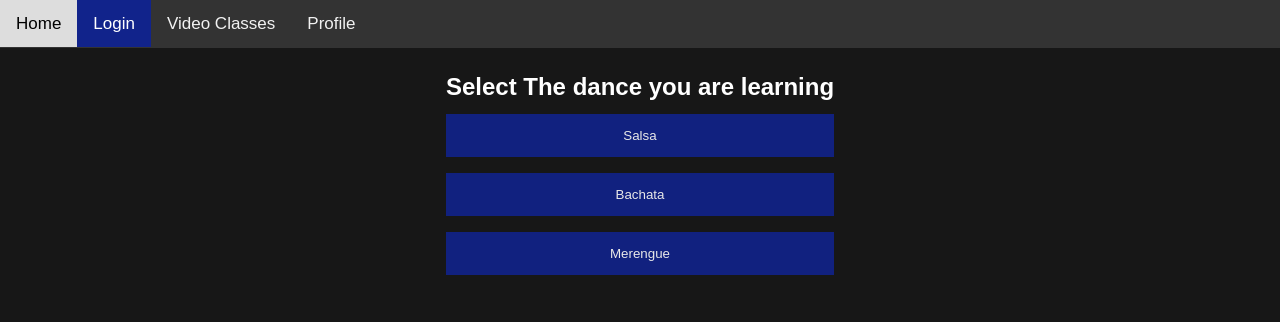
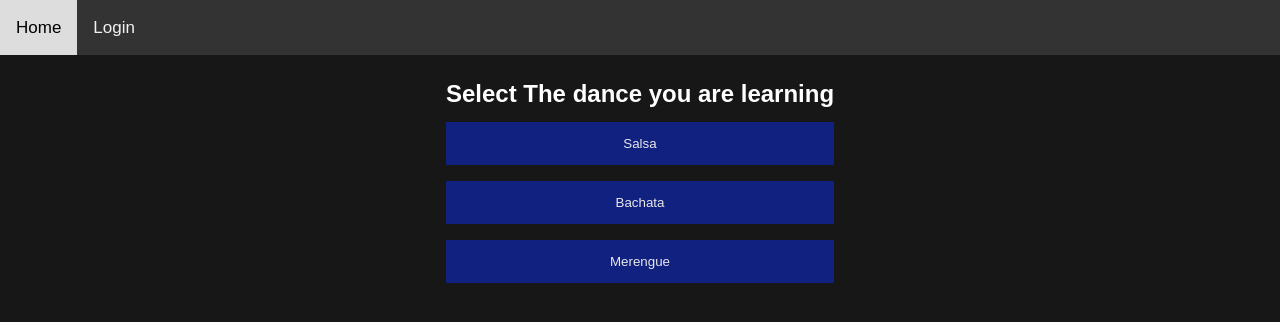
Before and after one commit to Renniesb/total_dance_virtual_classes, a React (Create React App) app: page /videos in a window 1280 px wide. Shown: the top 322 px of the page. Built offline with nearby package versions, Linux system fonts and the light colour scheme; no server answers.

Commit message:
hide the profile and videos menus until log in

```diff
--- a/src/App.js
+++ b/src/App.js
@@ -119,7 +119,7 @@ class App extends Component {
       error: this.state.error,
       authMessage: this.state.authMessage,
       logout: this.logout,
-      getProfile: this.getProfile()
+      getProfile: this.getProfile
     }
 
 
@@ -131,16 +131,13 @@ class App extends Component {
               <Login {...loginProps}/>
             </Route>
             <Route path="/videos">
-              <Video getProfile={this.getProfile} />
-            </Route>
-            <Route path="/profile">
-              <Profile />
+              <Video authMessage={this.state.authMessage} getProfile={this.getProfile} />
             </Route>
             <PrivateRoute path="/profile" isAuthenticated = {this.state.isAuthenticated}>
-                <Profile />
+                <Profile authMessage={this.state.authMessage} />
             </PrivateRoute>
             <Route path="/">
-              <LandingPage getProfile={this.getProfile}/>
+              <LandingPage authMessage={this.state.authMessage} getProfile={this.getProfile}/>
             </Route>
           </Switch>
       </div>
--- a/src/LandingPage/LandingPage.js
+++ b/src/LandingPage/LandingPage.js
@@ -2,18 +2,18 @@ import React from 'react';
 import './LandingPage.css';
 import Nav from '../Nav/Nav'
 
-const LandingPage = ({getProfile}) => {
+const LandingPage = ({getProfile,authMessage}) => {
     return (
         <div>
-        <Nav getProfile={getProfile} page="home"/>
-        <header class="hero">
-            <div class="container">
-                <h1 class="main-text">Interactive dance playlists</h1>
-                <p class="description">Choose a dance type and skill level to see a curated list of videos that break down moves step by step</p>
+        <Nav authMessage={authMessage} getProfile={getProfile} page="home"/>
+        <header className="hero">
+            <div className="container">
+                <h1 className="main-text">Interactive dance playlists</h1>
+                <p className="description">Choose a dance type and skill level to see a curated list of videos that break down moves step by step</p>
             </div>
         </header>
-        <section class="bg-gray">
-                <div class="get-started">
+        <section className="bg-gray">
+                <div className="get-started">
                     <h2>Getting Started</h2>
                 </div>
 
@@ -23,7 +23,7 @@ const LandingPage = ({getProfile}) => {
                     <li>Select the dance you want to learn</li>
                     <li>Select the level of the dance you want to learn</li>
                 </ol>
-            <svg xmlns="http://www.w3.org/2000/svg" viewBox="0 0 1440 320"><path fill="#333333" fill-opacity="1" d="M0,224L48,202.7C96,181,192,139,288,128C384,117,480,139,576,170.7C672,203,768,245,864,229.3C960,213,1056,139,1152,122.7C1248,107,1344,149,1392,170.7L1440,192L1440,320L1392,320C1344,320,1248,320,1152,320C1056,320,960,320,864,320C768,320,672,320,576,320C480,320,384,320,288,320C192,320,96,320,48,320L0,320Z"></path></svg>
+            <svg xmlns="http://www.w3.org/2000/svg" viewBox="0 0 1440 320"><path fill="#333333" fillOpacity="1" d="M0,224L48,202.7C96,181,192,139,288,128C384,117,480,139,576,170.7C672,203,768,245,864,229.3C960,213,1056,139,1152,122.7C1248,107,1344,149,1392,170.7L1440,192L1440,320L1392,320C1344,320,1248,320,1152,320C1056,320,960,320,864,320C768,320,672,320,576,320C480,320,384,320,288,320C192,320,96,320,48,320L0,320Z"></path></svg>
 
         </section>
         </div>
--- a/src/Login/Login.js
+++ b/src/Login/Login.js
@@ -19,7 +19,7 @@ const Login = ({
 }) => {
     return (
         <div>
-            <Nav getProfile={getProfile} page="login"/>
+            <Nav authMessage={authMessage} getProfile={getProfile} page="login"/>
             <div className="Login">
                 <form onSubmit={handleSubmit}>
                 {
--- a/src/Nav/Nav.js
+++ b/src/Nav/Nav.js
@@ -2,30 +2,42 @@ import React from 'react';
 import {Link, useHistory} from "react-router-dom";
 // import navStyles from './Nav.module.css';
 
-function Nav({getProfile,page}) {
+function Nav({getProfile,page,authMessage}) {
   let history = useHistory();
     if(page === "home"){
 
           return (<nav className="topnav">
-            <nav>
+
                 <Link className="active" to="/">Home</Link>
 
                 <Link to="/login">Login</Link>
 
+                {
+                  authMessage === "success" ? (
+                    <>
                       <Link to="/videos">Video Classes</Link>
                       <button className="makeNavElement" onClick={()=>{getProfile(history)}}>Profile</button>
-            </nav>
+                    </>
+                  ): <></>
+                }
+
           </nav>)
     }else if(page==="login"){
           return (<nav className="topnav">
-            <nav>
+
                 <Link to="/">Home</Link>
 
                 <Link className="active" to="/login">Login</Link>
 
+                {
+                  authMessage === "success" ? (
+                    <>
                       <Link to="/videos">Video Classes</Link>
                       <button className="makeNavElement" onClick={()=>{getProfile(history)}}>Profile</button>
-            </nav>
+                    </>
+                  ): <></>
+                }
+
           </nav>)
     }else if(page==="videos"){
       return(<nav className="topnav">
@@ -34,8 +46,14 @@ function Nav({getProfile,page}) {
 
                 <Link to="/login">Login</Link>
 
+                {
+                  authMessage === "success" ? (
+                    <>
                       <Link className="active" to="/videos">Video Classes</Link>
                       <button className="makeNavElement" onClick={()=>{getProfile(history)}}>Profile</button>
+                    </>
+                  ): <></>
+                }
 
               </nav>)
     }
--- a/src/Video.js
+++ b/src/Video.js
@@ -1,6 +1,6 @@
 import React, { useState } from 'react';
 import Nav from './Nav/Nav';
-function Video({getProfile}) {
+function Video({getProfile,authMessage}) {
     const [danceSelected, setDanceBoolean] = useState(false);
     const renderSelectDance = () => {
         return (
@@ -33,7 +33,7 @@ function Video({getProfile}) {
 
     return (
         <>
-            <Nav getProfile={getProfile} page="login"/>
+            <Nav authMessage={authMessage} getProfile={getProfile} page="videos"/>
            {
                !danceSelected ? renderSelectDance() : renderSelectLevel()
            }
```
Lines whose indentation alone changed are shown as unchanged.
